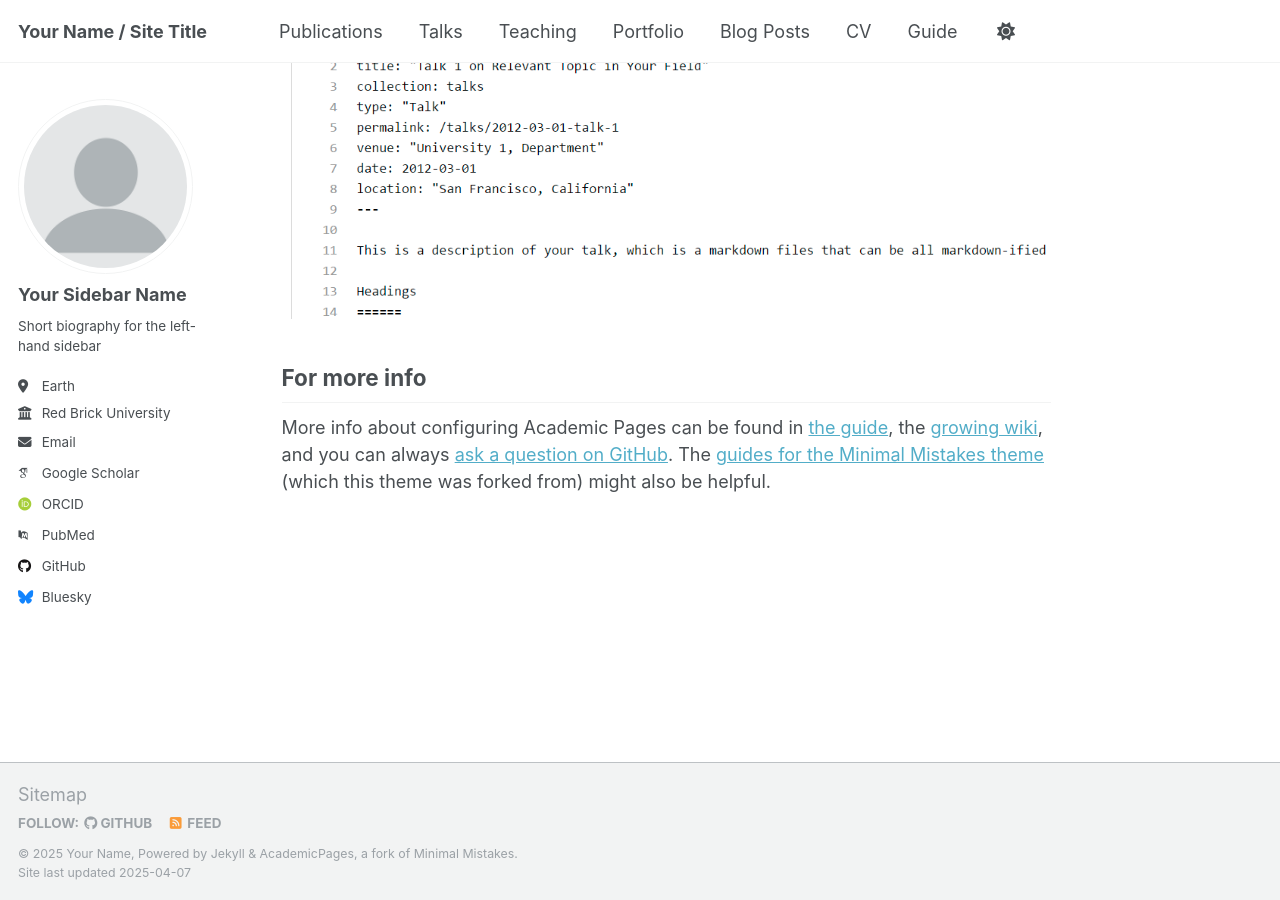
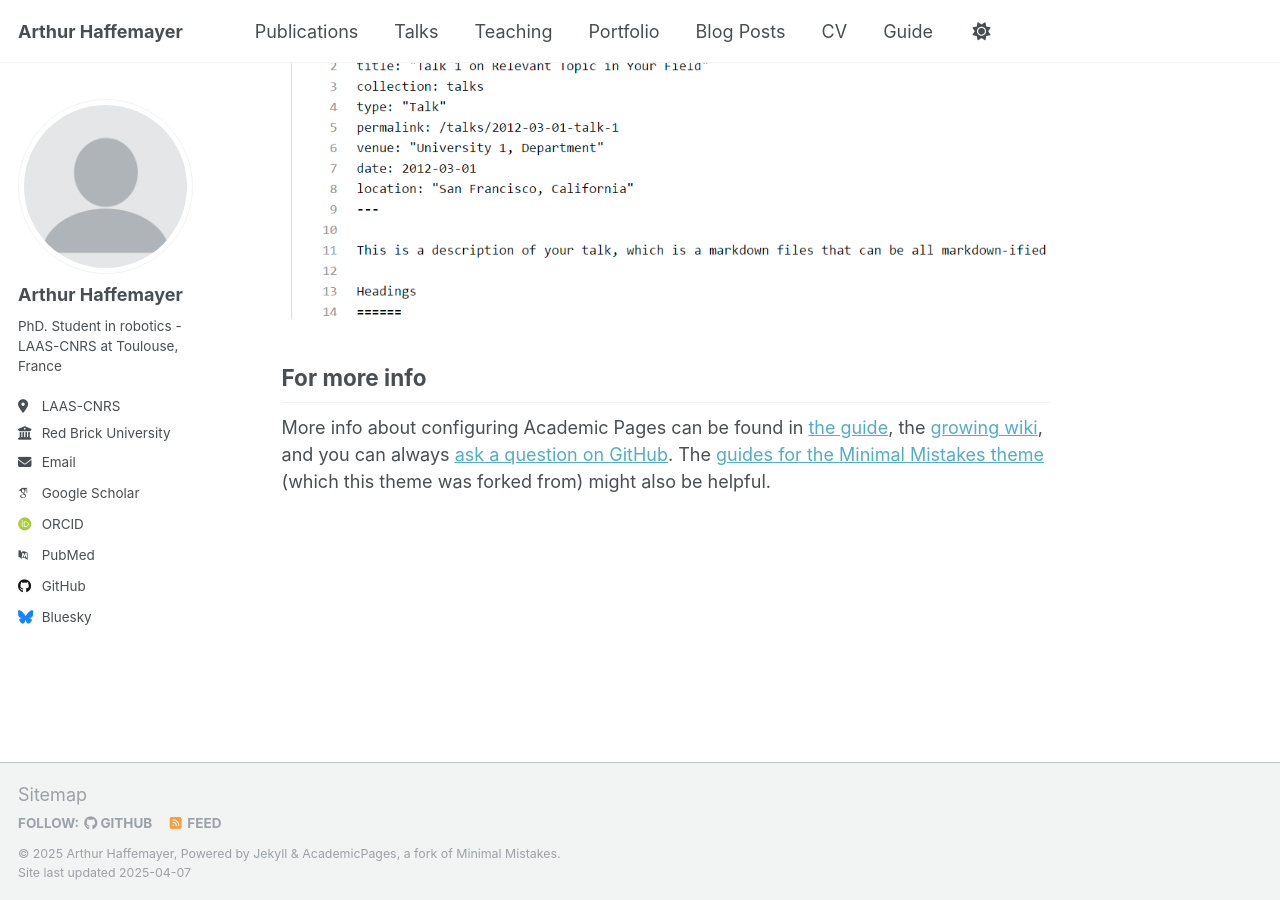
Before and after one commit to ahaffemayer/ahaffemayer.github.io, a Jekyll site: the page built from _pages/about.md, in a window 1280 px wide and 900 px high, scrolled down 2636 px. Built offline with Jekyll 4.4.1, drawn with Linux system fonts in a browser that asks for light colours; some web fonts are replaced.

Commit message:
first commit

```diff
--- a/_config.yml
+++ b/_config.yml
@@ -9,13 +9,13 @@
 # Basic Site Settings
 locale                   : "en-US"
 site_theme               : "default"
-title                    : "Your Name / Site Title"
+title                    : "Arthur Haffemayer"
 title_separator          : "-"
-name                     : &name "Your Name"
+name                     : &name "Arthur Haffemayer"
 description              : &description "personal description"
-url                      : https://academicpages.github.io # the base hostname & protocol for your site e.g. "https://[your GitHub username].github.io"
+url                      : https://ahaffemayer.github.io # the base hostname & protocol for your site e.g. "https://[your GitHub username].github.io"
 baseurl                  : "" # the subpath of your site, e.g. "/blog"
-repository               : "academicpages/academicpages.github.io"
+repository               : "ahaffemayer/ahaffemayer.github.io"
 
 # Site Author - The following control what appear as part of the author content on the side bar.
 #               If a field is blank the icon and link will not appear, otherwise it will be shown.
@@ -23,17 +23,17 @@ repository               : "academicpages/academicpages.github.io"
 author:
   # Biographic information
   avatar           : "profile.png"
-  name             : "Your Sidebar Name"
+  name             : "Arthur Haffemayer"
   pronouns         : # example: "she/her"
-  bio              : "Short biography for the left-hand sidebar"
-  location         : "Earth"
+  bio              : "PhD. Student in robotics - LAAS-CNRS at Toulouse, France"
+  location         : "LAAS-CNRS"
   employer         : "Red Brick University"
   uri              : # URL
-  email            : "none@example.org"
+  email            : "arthur.haffemayer@laas.fr"
 
   # Academic websites
   arxiv            : # URL - Update with the correct link to your profile
-  googlescholar    : "https://scholar.google.com/citations?user=PS_CX0AAAAAJ"
+  googlescholar    : "https://scholar.google.com/citations?user=HY-vC2kAAAAJ&hl=fr&oi=ao"
   impactstory      : # URL
   orcid            : "http://orcid.org/yourorcidurl"
   semantic         : # URL
@@ -45,7 +45,7 @@ author:
   bitbucket        : # Username - Update with your username on the site
   codepen          : # Username
   dribbble         : # Username
-  github           : "academicpages"
+  github           : "https://github.com/ahaffemayer"
   kaggle           : # Username
   stackoverflow    : # User number or user number and name (i.e., use "1" or "1/jeff-atwood")
 
```
